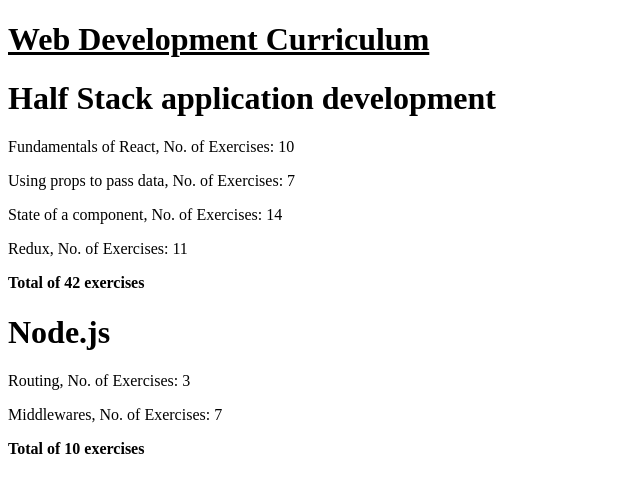
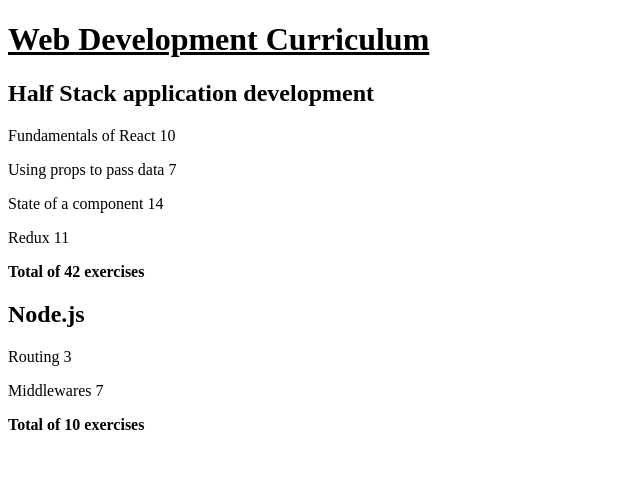
Before and after one commit to spar931/FullStackCourse---React-NodeJS-TypeScript, a React (Create React App) app in the folder courseinformation/: page / in a window 1280 px wide. Shown: the top 492 px of the page, without its empty margins (0-640 px from the left). Built offline with nearby package versions, Linux system fonts and the light colour scheme.

Commit message:
exercise 2.5 - declare Course component as a separate module and import into App.js. Also clean up bracket formatting.

```diff
--- a/courseinformation/src/App.js
+++ b/courseinformation/src/App.js
@@ -1,8 +1,6 @@
 // Exercises 1.1 to 1.5
 // Exercises 2.1 to 2.5
-import Header from './Header'
-import Content from './Content'
-import Total from './Total'
+import Course from './Course'
 
 const App = () => {
   const courses = [
@@ -62,14 +60,4 @@ const App = () => {
   )
 }
 
-const Course = ({course}) => {
-  return (
-    <div>
-      <Header name={course.name} />
-      <Content parts={course.parts} />
-      <Total parts={course.parts} />
-    </div>
-  )
-}
-
 export default App
--- a/courseinformation/src/Content.js
+++ b/courseinformation/src/Content.js
@@ -9,9 +9,9 @@ const Content = ({parts}) => {
         )}
       </div>
     )
-  }
+}
 
-const Part = ({name, exercises}) => <div><p>{name}, No. of Exercises: {exercises}</p></div>
+const Part = ({name, exercises}) => <div><p>{name} {exercises}</p></div>
 
 
 export default Content
--- /dev/null
+++ b/courseinformation/src/Course.js
@@ -0,0 +1,15 @@
+import Header from './Header'
+import Content from './Content'
+import Total from './Total'
+
+const Course = ({course}) => {
+    return (
+      <div>
+        <Header name={course.name} />
+        <Content parts={course.parts} />
+        <Total parts={course.parts} />
+      </div>
+    )
+}
+
+export default Course
--- a/courseinformation/src/Header.js
+++ b/courseinformation/src/Header.js
@@ -1,3 +1,3 @@
-const Header = ({name}) => <div><h1>{name}</h1></div>
+const Header = ({name}) => <div><h2>{name}</h2></div>
 
 export default Header
```
